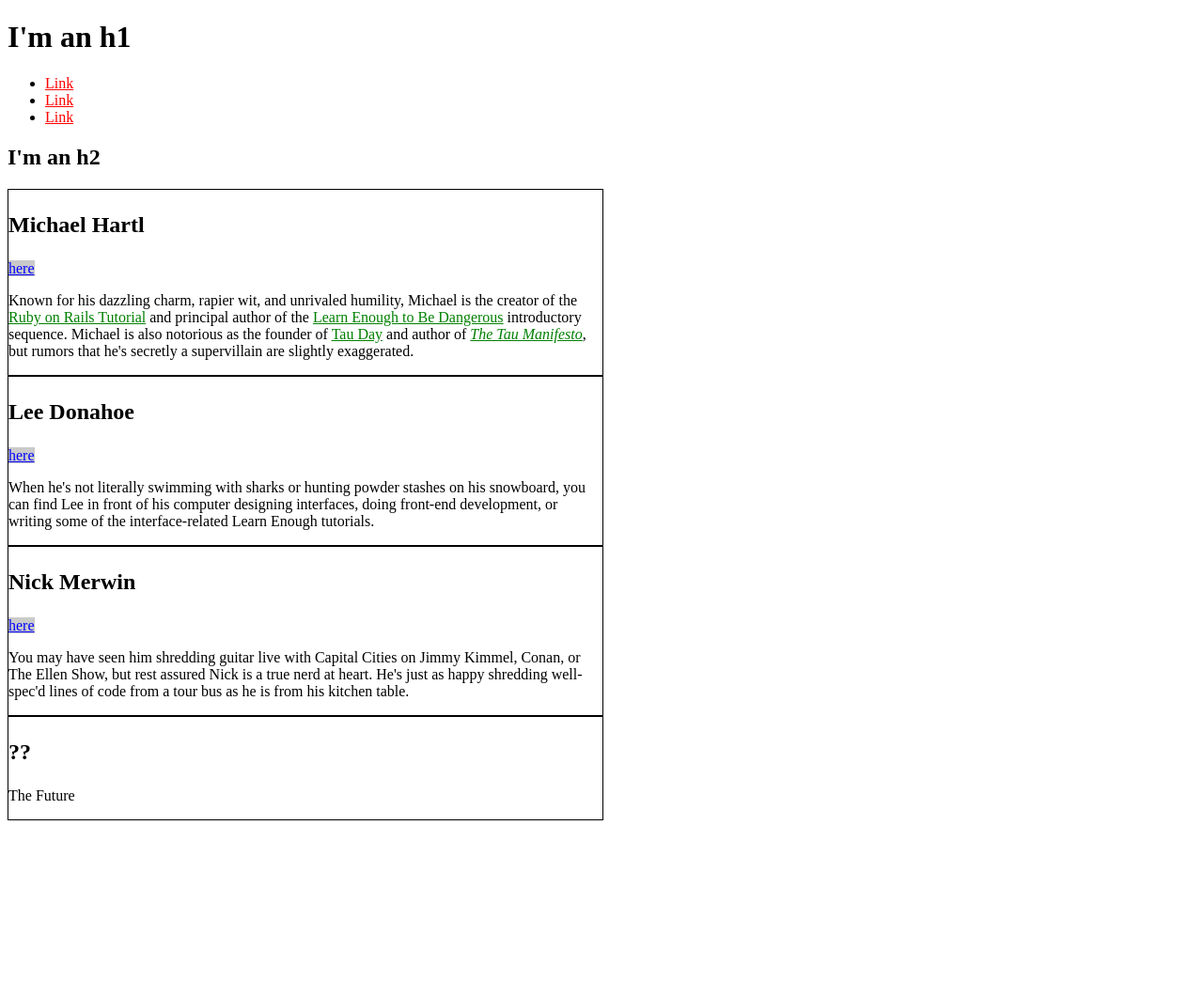
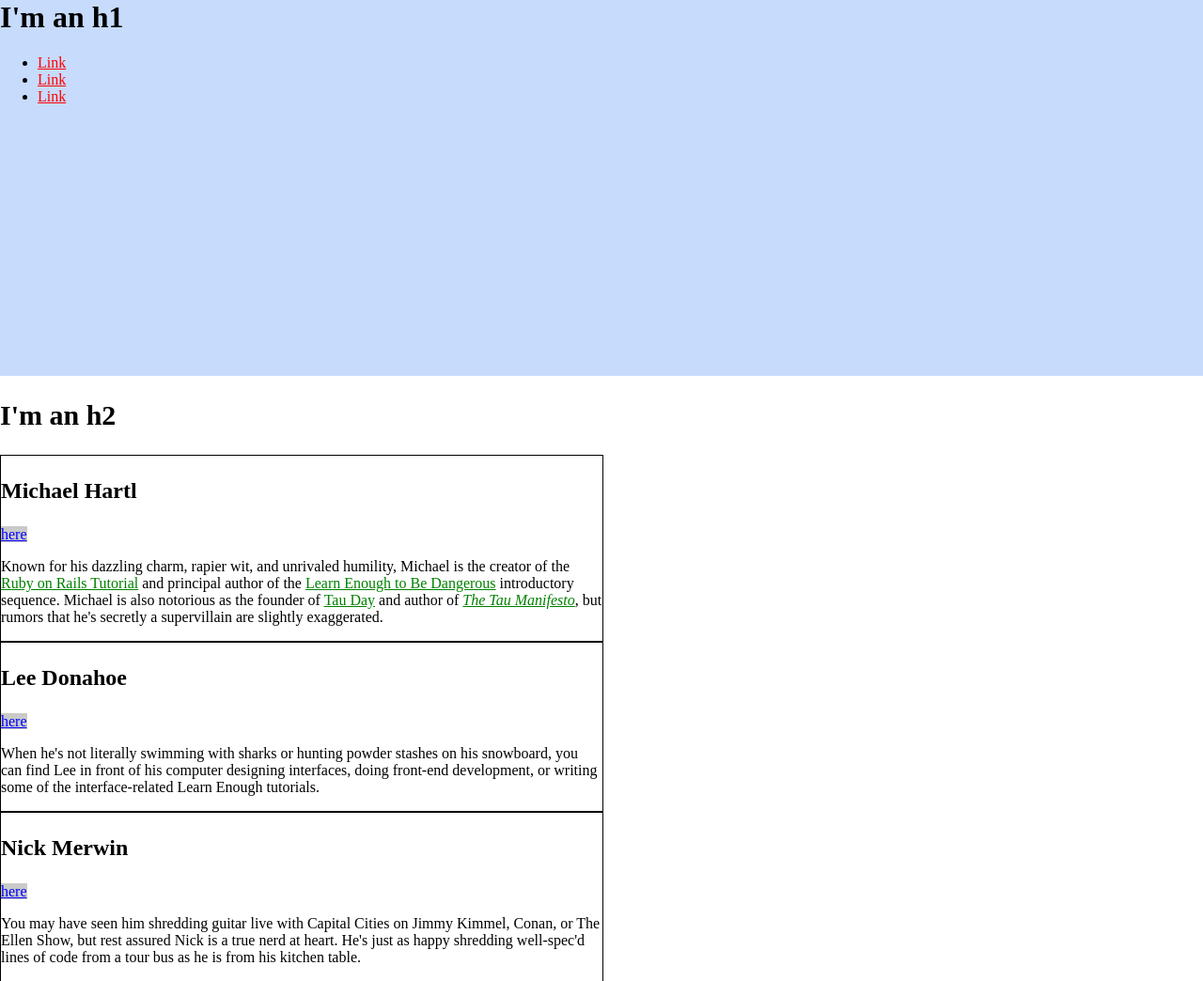
Before and after one commit to evets122coding/evets122coding.github.io, a plain HTML site: page index.html in a window 1280 px wide. Shown: the top 1044 px of the page at 94% size. Before the commit the page ends 881 px from the top, so only its background shows below. Drawn offline with Linux system fonts and the light colour scheme.

Commit message:
Add view sizes

```diff
--- a/index.html
+++ b/index.html
@@ -5,8 +5,24 @@
     <meta charset="utf-8">
     <style>
   /* GLOBAL STYLES */
+  html, body {
+    margin: 0;
+    padding: 0;
+  }
+  h1 {
+    margin-top: 0;
+  }
   a {
     color: #f00;
+  }
+  h2 {
+    font-size: 30px;
+  }
+
+  /* HERO STYLES */
+  .full-hero {
+    background-color: #c7dbfc;
+    height: 50vh;
   }
 
   /* SOCIAL STYLES */
@@ -36,6 +52,8 @@
 </style>
   </head>
   <body>
+
+    <div class="full-hero hero-home">
       <h1>I'm an h1</h1>
       <ul>
         <li>
@@ -48,6 +66,8 @@
           <a href="https://example.com/">Link</a>
         </li>
       </ul>
+    </div>
+
     <h2>I'm an h2</h2>
     <div class="bio-wrapper">
       <div class="bio-box">
```
Lines whose indentation alone changed are shown as unchanged.
